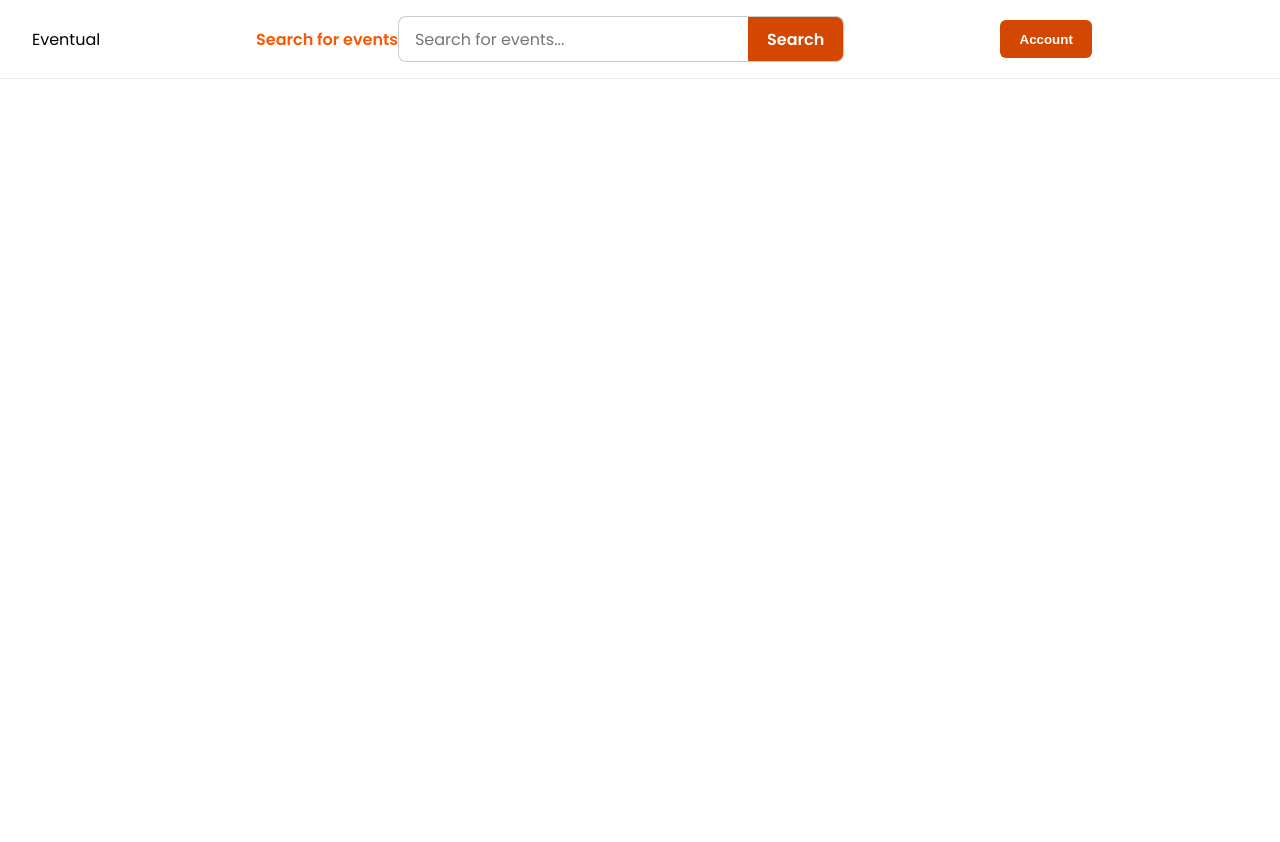
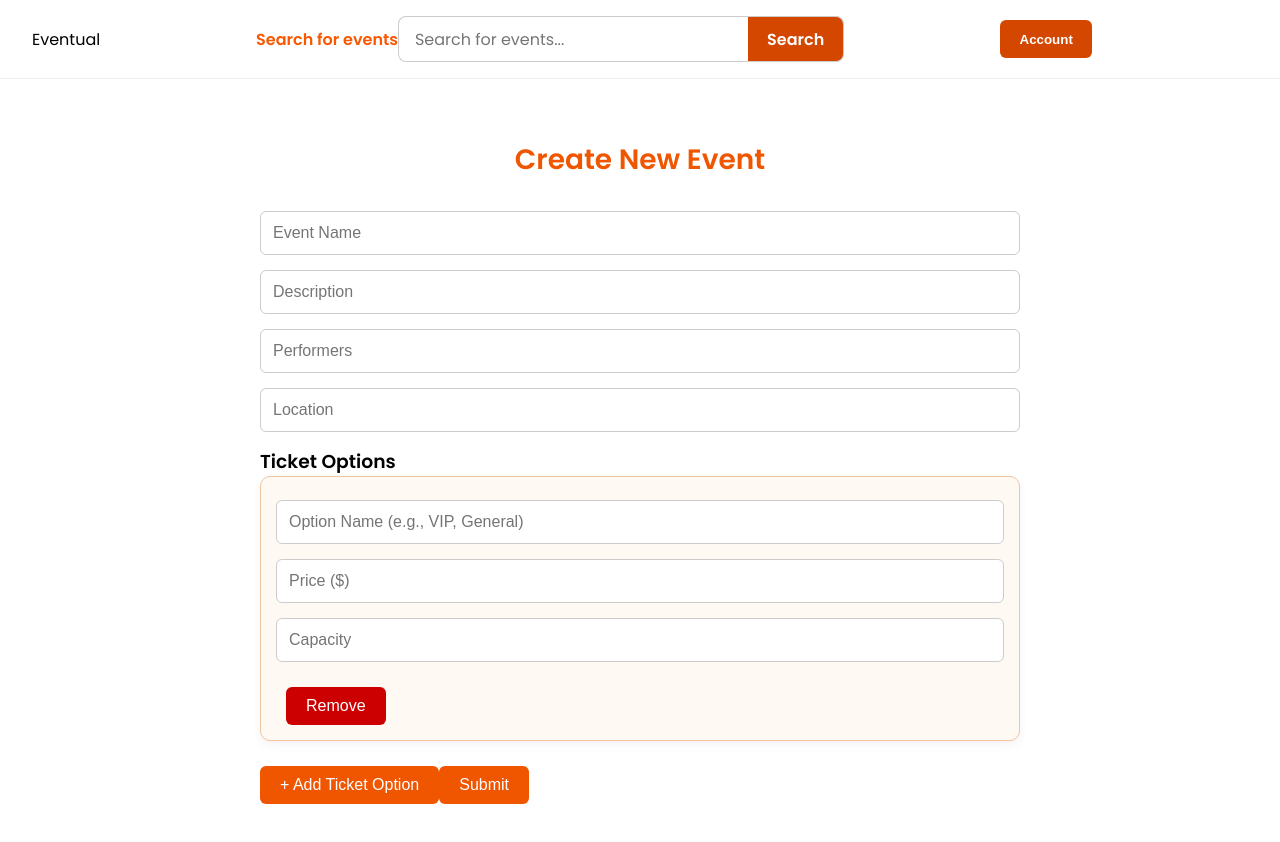
Before and after one commit to Nowhere4Nothing/Event-System_public, a React (Create React App) app: page /create in a window 1280 px wide. Shown: the top 842 px of the page. Before the commit the page ends 800 px from the top, so only its background shows below. Built offline with nearby package versions, Linux system fonts and the light colour scheme; no server answers.

Commit message:
Added create event page

```diff
--- a/src/App.js
+++ b/src/App.js
@@ -7,6 +7,7 @@ import LoginPage from './pages/LoginPage';
 import AccountPage from './pages/AccountPage';
 import TicketDetails from './pages/TicketDetails';
 import BookingDetails from './pages/BookingDetails';
+import CreateEvent from './pages/CreateEvent';
 
 function App() {
   return (
@@ -19,6 +20,7 @@ function App() {
         <Route path="/account" element={<AccountPage />} />
         <Route path="/ticket/:id" element={<TicketDetails />} />
         <Route path="/bookings/:id" element={<BookingDetails />} />
+        <Route path="/create" element={<CreateEvent />} />
       </Routes>
     </Router>
   );
--- /dev/null
+++ b/src/components/CreateEventButton.jsx
@@ -0,0 +1,12 @@
+import { Link } from 'react-router-dom';
+
+
+const CreatEventButton = () => {
+  return (
+    <Link to="/create" className="event-button-link">
+      <button className="event-button">Create Event</button>
+    </Link>
+  );
+};
+
+export default CreatEventButton;
--- /dev/null
+++ b/src/components/TicketOption.jsx
@@ -0,0 +1,45 @@
+
+// TicketOption.jsx - handles a single ticket option input block
+import React from 'react';
+
+const TicketOption = ({ index, data, onChange, onRemove }) => {
+  // Handle change in any field (name, price, capacity)
+  const handleChange = (e) => {
+    onChange(index, e.target.name, e.target.value);
+  };
+
+  return (
+    <div className="ticket-card">
+      <input
+        type="text"
+        name="ticketOption"
+        placeholder="Option Name (e.g., VIP, General)"
+        value={data.ticketOption}
+        onChange={handleChange}
+      />
+      <input
+        type="number"
+        name="price"
+        placeholder="Price ($)"
+        value={data.price}
+        onChange={handleChange}
+      />
+      <input
+        type="number"
+        name="ticketCapacity"
+        placeholder="Capacity"
+        value={data.ticketCapacity}
+        onChange={handleChange}
+      />
+      <button
+        type="button"
+        className="remove-btn"
+        onClick={() => onRemove(index)}
+      >
+        Remove
+      </button>
+    </div>
+  );
+};
+
+export default TicketOption;
--- /dev/null
+++ b/src/pages/CreateEvent.css
@@ -0,0 +1,70 @@
+
+
+body {
+    font-family: 'Segoe UI', sans-serif;
+    background: #fff;
+    margin: 0;
+    padding: 0;
+  }
+
+  .event-wrapper {
+    max-width: 800px;
+    margin: 40px auto;
+    padding: 20px;
+  }
+
+  .title {
+    text-align: center;
+    font-size: 28px;
+    color: #f05500;
+    font-weight: 700;
+    margin-bottom: 30px;
+  }
+
+  .event-form input {
+    display: block;
+    width: 100%;
+    padding: 12px;
+    margin-bottom: 15px;
+    border: 1px solid #ccc;
+    border-radius: 6px;
+    font-size: 16px;
+  }
+
+  .ticket-card {
+    background: #fff9f4;
+    border: 1px solid #f0c6a0;
+    border-radius: 10px;
+    padding: 15px;
+    margin-bottom: 15px;
+    box-shadow: 0px 4px 10px rgba(0, 0, 0, 0.05);
+  }
+
+  .ticket-card input {
+    margin-top: 8px;
+  }
+
+  .add-btn,
+  .submit-btn,
+  .remove-btn {
+    background-color: #f05500;
+    color: white;
+    border: none;
+    padding: 10px 20px;
+    font-size: 16px;
+    border-radius: 6px;
+    cursor: pointer;
+    margin-top: 10px;
+    display: inline-block;
+  }
+
+  .remove-btn {
+    background-color: #cc0000;
+    margin-left: 10px;
+  }
+
+  .add-btn:hover,
+  .submit-btn:hover,
+  .remove-btn:hover {
+    opacity: 0.9;
+  }
--- /dev/null
+++ b/src/pages/CreateEvent.jsx
@@ -0,0 +1,88 @@
+
+// CreateEvent.jsx - simplified, styled version of the event creation page
+import React, { useState } from 'react';
+import TicketOption from '../components/TicketOption';
+import './CreateEvent.css';
+import { useNavigate } from 'react-router-dom';
+
+const CreateEvent = () => {
+  const navigate = useNavigate();
+  // State for basic event details
+  const [formData, setFormData] = useState({
+    eventName: '',
+    performers: '',
+    location: '',
+  });
+
+  // State for ticket options (initially one option)
+  const [ticketOptions, setTicketOptions] = useState([
+    { ticketOption: '', price: '', ticketCapacity: '' }
+  ]);
+
+  // Update general event form fields
+  const handleChange = (e) => {
+    setFormData({
+      ...formData,
+      [e.target.name]: e.target.value
+    });
+  };
+
+  // Update ticket option input fields
+  const handleTicketChange = (index, name, value) => {
+    const updated = [...ticketOptions];
+    updated[index][name] = value;
+    setTicketOptions(updated);
+  };
+
+  // Add a new ticket option section
+  const addTicketOption = () => {
+    setTicketOptions([...ticketOptions, { ticketOption: '', price: '', ticketCapacity: '' }]);
+  };
+
+  // Remove a ticket option by index
+  const removeTicketOption = (indexToRemove) => {
+    const updated = ticketOptions.filter((_, index) => index !== indexToRemove);
+    setTicketOptions(updated);
+  };
+
+  // Submit the form (combine all inputs into one object and log it)
+  const handleSubmit = (e) => {
+    e.preventDefault();
+    const completeData = {
+      ...formData,
+      ticketOptions: ticketOptions
+    };
+    console.log('Complete Event Submission:', completeData);
+    // could send submission data to a backend API here
+
+    navigate('/');
+  };
+
+  return (
+    <div className="event-wrapper">
+      <h1 className="title">Create New Event</h1>
+      <form className="event-form" onSubmit={handleSubmit}>
+        <input name="eventName" placeholder="Event Name" onChange={handleChange} />
+        <input name="eventDescription" placeholder="Description" onChange={handleChange} />
+        <input name="performers" placeholder="Performers" onChange={handleChange} />
+        <input name="location" placeholder="Location" onChange={handleChange} />
+
+        <h3>Ticket Options</h3>
+        {ticketOptions.map((option, index) => (
+          <TicketOption
+            key={index}
+            index={index}
+            data={option}
+            onChange={handleTicketChange}
+            onRemove={removeTicketOption}
+          />
+        ))}
+
+        <button type="button" onClick={addTicketOption} className="add-btn">+ Add Ticket Option</button>
+        <button type="submit" className="submit-btn">Submit</button>
+      </form>
+    </div>
+  );
+};
+
+export default CreateEvent;
--- a/src/pages/Home.jsx
+++ b/src/pages/Home.jsx
@@ -2,6 +2,7 @@ import React, { useEffect, useState } from 'react';
 import Categories from '../components/Categories';
 import UpcomingEvents from '../components/UpcomingEvents';
 import FeaturedEvents from '../components/FeaturedEvents';
+import CreateAccountButton from '../components/CreateEventButton';
 import './Home.css';
 
 function Home() {
@@ -39,6 +40,7 @@ function Home() {
           <FeaturedEvents />
         </div>
       </section>
+      <CreateAccountButton />
     </div>
   );
 }
```
